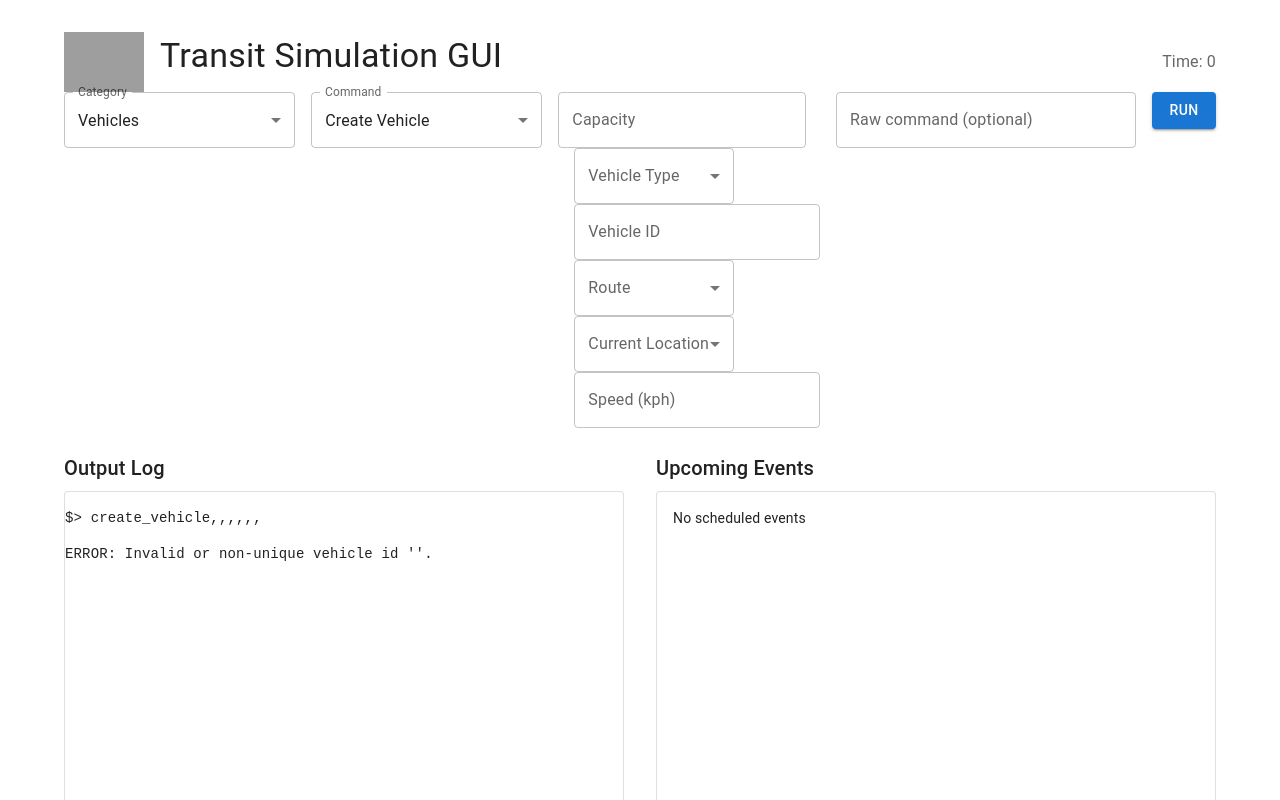
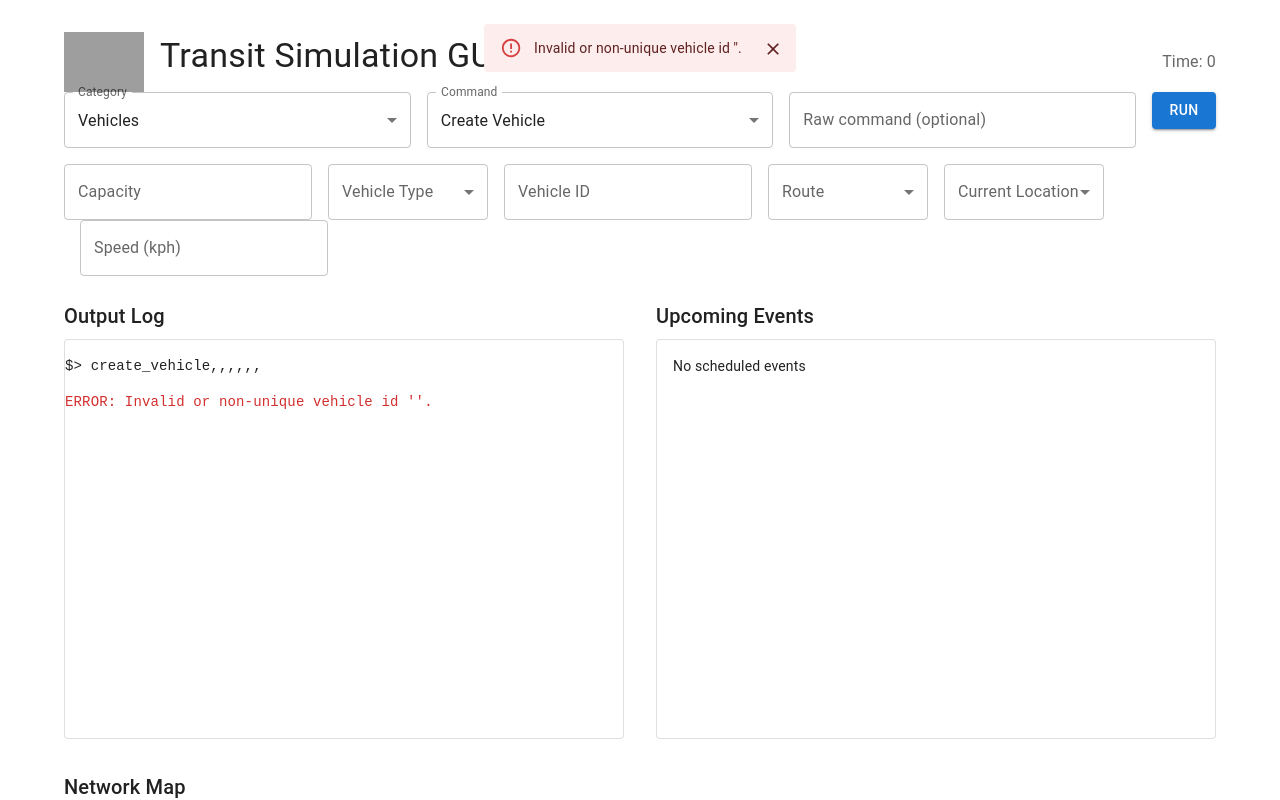
Before and after one commit to ashleyjacobk/cs2340, a React (Vite) app in the folder frontend/: page / in a window 1280 px wide. Both pictures are taken after a click on the button "RUN". Shown: the top 800 px of the page. Built offline with nearby package versions, Linux system fonts and the light colour scheme; grey boxes are pictures that could not be loaded.

Commit message:
made errors red and moved input parameter dropdowns to a second level of dropdowns

```diff
--- a/frontend/src/App.tsx
+++ b/frontend/src/App.tsx
@@ -3,6 +3,8 @@ import Container from '@mui/material/Container';
 import Box from '@mui/material/Box';
 import Typography from '@mui/material/Typography';
 import Divider from '@mui/material/Divider';
+import Snackbar from '@mui/material/Snackbar';
+import MuiAlert from '@mui/material/Alert';
 import Image from 'mui-image';
 
 // Logo import (relative to project root)
@@ -20,9 +22,14 @@ function App() {
   const controllerRef = useRef(new TravelController());
   const [logLines, setLogLines] = useState<string[]>([]);
   const [, setTick] = useState(0); // force re-render when store changes
+  const [errorMsg, setErrorMsg] = useState<string | null>(null);
 
   const appendLog = (lines: string[]) => {
     setLogLines((prev) => [...prev, ...lines]);
+    const err = lines.find((l) => l.startsWith('ERROR:'));
+    if (err) {
+      setErrorMsg(err.replace(/^ERROR:\s*/, ''));
+    }
   };
 
   const handleCommand = (cmd: string) => {
@@ -80,6 +87,18 @@ function App() {
       <Typography variant="caption" color="text.secondary">
         React GUI for CS2340 Transit Simulation
       </Typography>
+
+      {/* Error notification */}
+      <Snackbar
+        open={Boolean(errorMsg)}
+        autoHideDuration={6000}
+        onClose={() => setErrorMsg(null)}
+        anchorOrigin={{ vertical: 'top', horizontal: 'center' }}
+      >
+        <MuiAlert severity="error" onClose={() => setErrorMsg(null)} sx={{ width: '100%' }}>
+          {errorMsg}
+        </MuiAlert>
+      </Snackbar>
     </Container>
   );
 }
--- a/frontend/src/components/CommandBuilder.tsx
+++ b/frontend/src/components/CommandBuilder.tsx
@@ -400,7 +400,8 @@ function CommandBuilder({ controller, onSubmit }: Props) {
   // ------------------------------ rendering ------------------------------
   return (
     <Box>
-      <Stack direction={{ xs: 'column', sm: 'row' }} spacing={2} alignItems="flex-start">
+      {/* First row: category, command, raw input, run */}
+      <Stack direction={{ xs: 'column', sm: 'row' }} spacing={2} alignItems="flex-start" sx={{ mb: 2 }}>
         {/* Category dropdown */}
         <FormControl fullWidth sx={{ minWidth: 160 }}>
           <InputLabel id="cat-select-label">Category</InputLabel>
@@ -435,7 +436,21 @@ function CommandBuilder({ controller, onSubmit }: Props) {
           </Select>
         </FormControl>
 
-        {/* Dynamic parameter inputs */}
+        {/* Raw command */}
+        <TextField
+          fullWidth
+          label="Raw command (optional)"
+          value={rawCmd}
+          onChange={(e) => setRawCmd(e.target.value)}
+          sx={{ minWidth: 300 }}
+        />
+
+        <Button variant="contained" onClick={handleRun} sx={{ whiteSpace: 'nowrap' }}>
+          Run
+        </Button>
+      </Stack>
+
+      {/* Second row: parameter inputs */}
       <Stack direction={{ xs: 'column', sm: 'row' }} spacing={2} flexWrap="wrap">
         {selectedCmd.params.map((param) => {
           const val = paramValues[param.name] ?? '';
@@ -470,21 +485,6 @@ function CommandBuilder({ controller, onSubmit }: Props) {
           );
         })}
       </Stack>
-
-        {/* Optional raw command input */}
-        <TextField
-          fullWidth
-          label="Raw command (optional)"
-          value={rawCmd}
-          onChange={(e) => setRawCmd(e.target.value)}
-          sx={{ minWidth: 300 }}
-        />
-
-        {/* Run button */}
-        <Button variant="contained" onClick={handleRun} sx={{ whiteSpace: 'nowrap' }}>
-          Run
-        </Button>
-      </Stack>
     </Box>
   );
 }
--- a/frontend/src/components/OutputLog.tsx
+++ b/frontend/src/components/OutputLog.tsx
@@ -23,7 +23,15 @@ function OutputLog({ lines }: Props) {
       <List dense>
         {lines.map((line, idx) => (
           <ListItem key={idx} disableGutters>
-            <ListItemText primaryTypographyProps={{ sx: { fontFamily: 'monospace' } }} primary={line} />
+            <ListItemText
+              primaryTypographyProps={{
+                sx: {
+                  fontFamily: 'monospace',
+                  color: line.startsWith('ERROR:') ? 'error.main' : 'inherit',
+                },
+              }}
+              primary={line}
+            />
           </ListItem>
         ))}
       </List>
```
Lines whose indentation alone changed are shown as unchanged.
